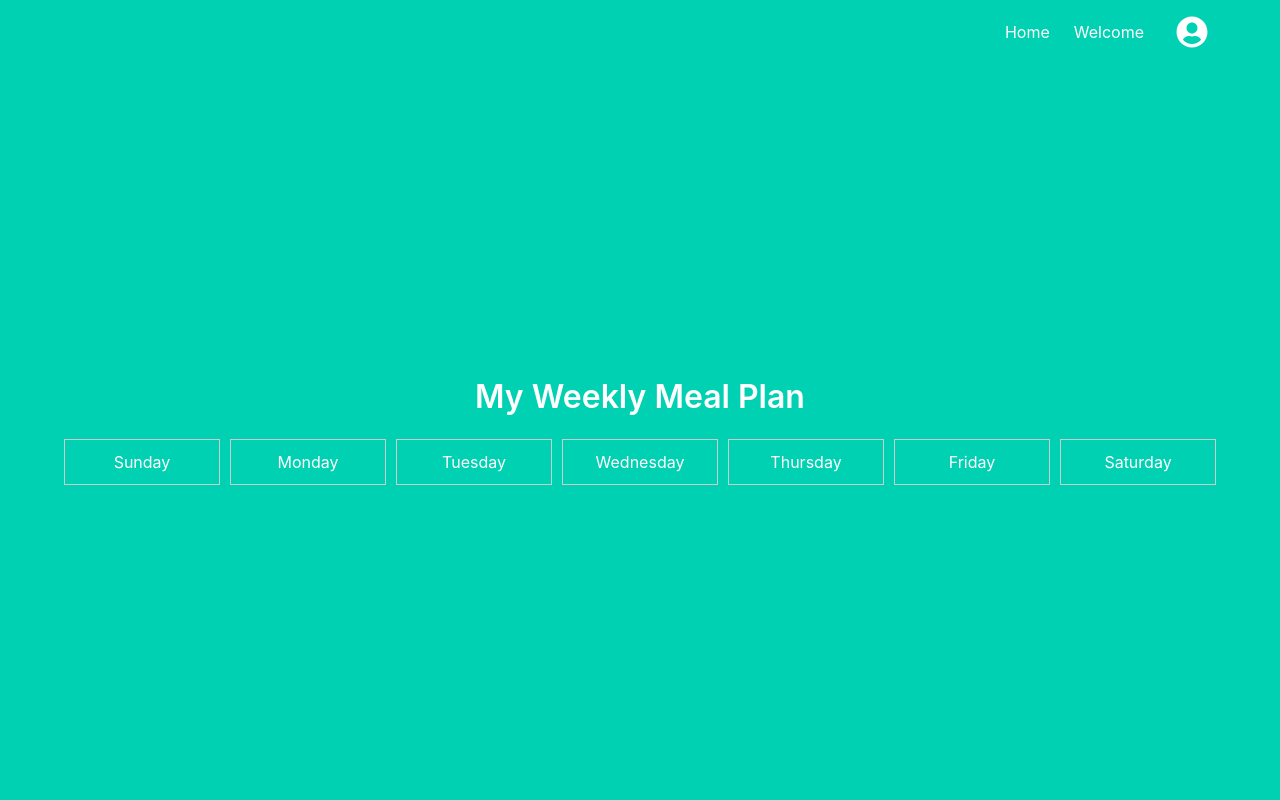
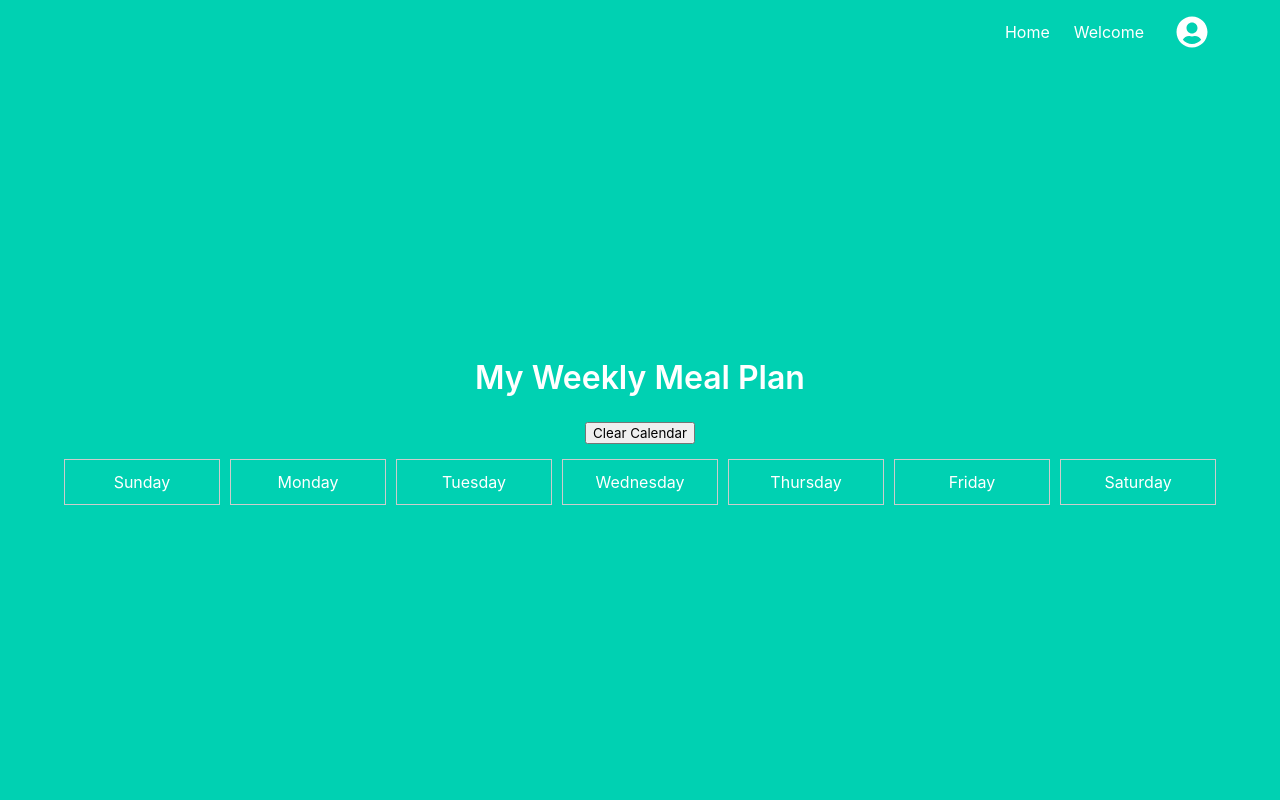
Before and after one commit to lmoradi1/PlatePlanner, a Flask app: page /mealPlan in a window 1280 px wide. Run offline with Flask 3, Linux system fonts and the light colour scheme; the visitor is signed in with stand-in values (Sample User, id 1); data that the repository does not hold is empty; some libraries are stand-ins or nearby versions.

Commit message:
Added a clear calendar button

```diff
--- a/project/main.py
+++ b/project/main.py
@@ -127,16 +127,13 @@ def save_preferences():
 def save_meal_plan():
     data = request.get_json()
 
-    # Delete existing entry for same user, day, and meal_type
-    existing = MealPlanEntry.query.filter_by(
+    # Delete old entry first
+    MealPlanEntry.query.filter_by(
         user_id=current_user.id,
         day_of_week=data['day_of_week'],
         meal_type=data['meal_type']
-    ).first()
-
-    if existing:
-        db.session.delete(existing)
-        db.session.commit()  # commit deletion before adding new
+    ).delete()
+    db.session.commit()  # commit deletion before adding
 
     # Add new entry
     entry = MealPlanEntry(
@@ -153,7 +150,6 @@ def save_meal_plan():
 
     return jsonify({"message": f"{data['meal_type'].capitalize()} saved for {data['day_of_week']}!"})
 
-
 @main.route('/get-meal-plan')
 @login_required
 def get_meal_plan():
@@ -166,3 +162,10 @@ def get_meal_plan():
         'recipe_title': e.recipe_title,
         'recipe_image': e.recipe_image
     } for e in entries])
+
+@main.route('/clear-meal-plan', methods=['POST'])
+@login_required
+def clear_meal_plan():
+    MealPlanEntry.query.filter_by(user_id=current_user.id).delete()
+    db.session.commit()
+    return jsonify({"message": "Meal plan cleared!"})
--- a/project/templates/mealPlan.html
+++ b/project/templates/mealPlan.html
@@ -3,8 +3,10 @@
 
 <h1 class="title">My Weekly Meal Plan</h1>
 
+<button id="clearCalendarBtn" style="margin-bottom: 15px;">Clear Calendar</button>
+
 <div id="calendar" style="display: grid; grid-template-columns: repeat(7, 1fr); gap: 10px;">
-    {% for day in ['Sunday', 'Monday', 'Tuesday', 'Wednesday', 'Thursday', 'Friday', 'Saturday' ] %}
+    {% for day in ['Sunday', 'Monday', 'Tuesday', 'Wednesday', 'Thursday', 'Friday', 'Saturday'] %}
     <div class="day-box" data-day="{{ day }}" style="border: 1px solid #ccc; padding: 10px; cursor: pointer;">
         <h3>{{ day }}</h3>
         <div class="meal-content" id="{{ day }}-content"></div>
@@ -44,7 +46,7 @@ document.querySelectorAll('.day-box').forEach(box => {
         document.getElementById('mealModal').style.display = 'block';
         document.getElementById('modalTitle').innerText = `Select Main for ${day}`;
         document.getElementById('mealModal').setAttribute('data-day', day);
-        document.getElementById('mainOptions').innerHTML = ''; // clear previous results
+        document.getElementById('mainOptions').innerHTML = ''; // 💥 clear old options
     });
 });
 
@@ -58,7 +60,7 @@ document.getElementById('fetchMain').addEventListener('click', async () => {
     const response = await fetch(url);
     const data = await response.json();
     const optionsDiv = document.getElementById('mainOptions');
-    optionsDiv.innerHTML = '';
+    optionsDiv.innerHTML = ''; // 💥 clear before showing new options
 
     data.results.forEach(recipe => {
         const recipeDiv = document.createElement('div');
@@ -78,6 +80,7 @@ document.getElementById('fetchMain').addEventListener('click', async () => {
 });
 
 async function saveMeal(day, mealType, category, recipeId, recipeTitle, recipeImage) {
+    document.getElementById('mealModal').style.pointerEvents = 'none'; // lock modal
     const response = await fetch('/save-meal-plan', {
         method: 'POST',
         headers: {'Content-Type': 'application/json'},
@@ -94,6 +97,7 @@ async function saveMeal(day, mealType, category, recipeId, recipeTitle, recipeIm
     const data = await response.json();
     alert(data.message);
 
+    document.getElementById('mealModal').style.pointerEvents = 'auto'; // unlock modal
     closeModal();
     loadMealPlan();
 }
@@ -116,7 +120,21 @@ async function loadMealPlan() {
     });
 }
 
-// Track if initial load is done
+// Clear calendar button
+document.getElementById('clearCalendarBtn').addEventListener('click', async () => {
+    if (!confirm('Are you sure you want to clear your meal plan for the week?')) return;
+
+    const response = await fetch('/clear-meal-plan', {
+        method: 'POST',
+        headers: { 'Content-Type': 'application/json' }
+    });
+
+    const data = await response.json();
+    alert(data.message);
+    loadMealPlan();
+});
+
+// Load on page load and when tab becomes active
 let initialLoadDone = false;
 
 window.onload = () => {
@@ -131,7 +149,6 @@ window.addEventListener('focus', () => {
         loadMealPlan();
     }
 });
-
 </script>
 
 {% endblock %}
```
